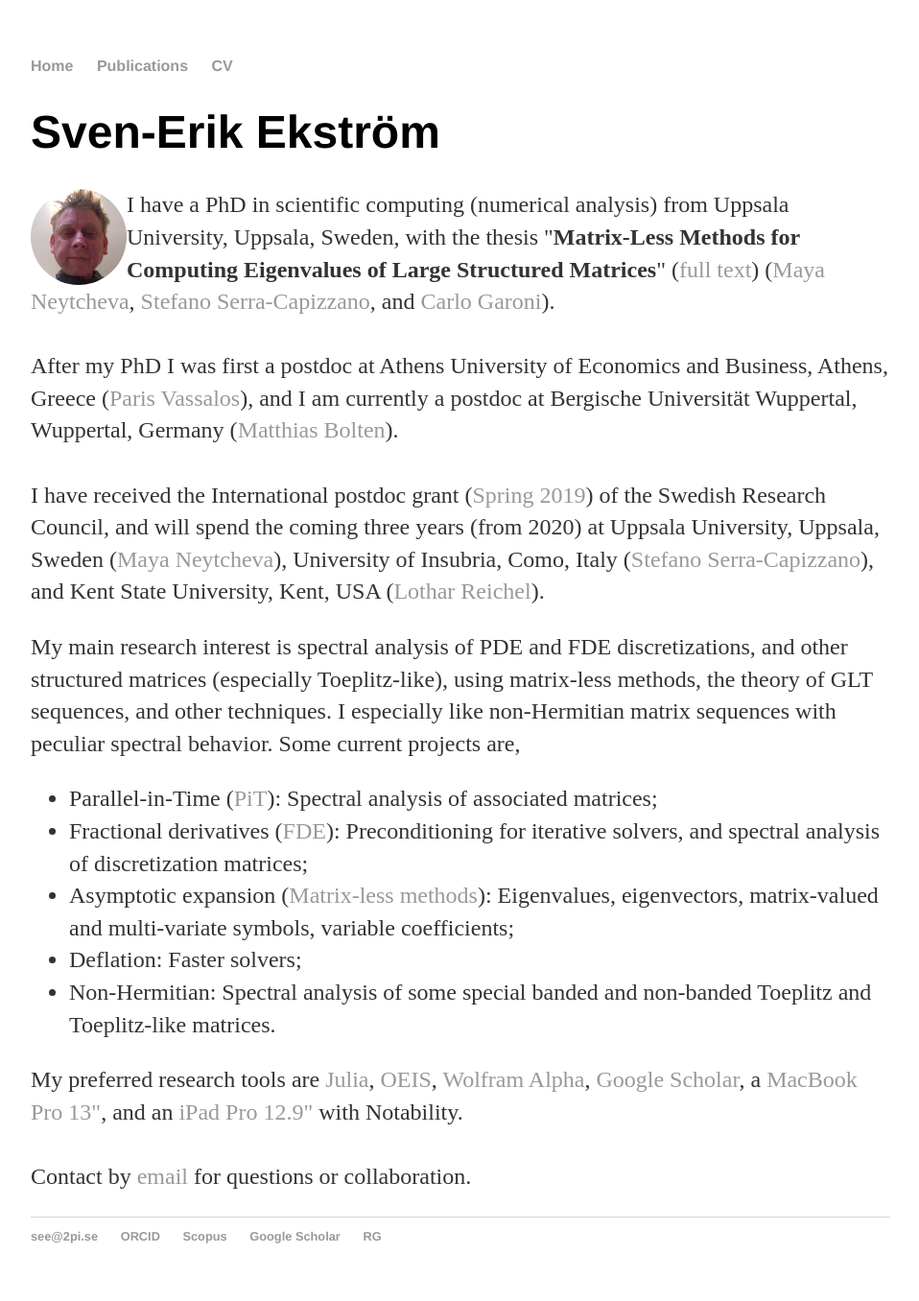
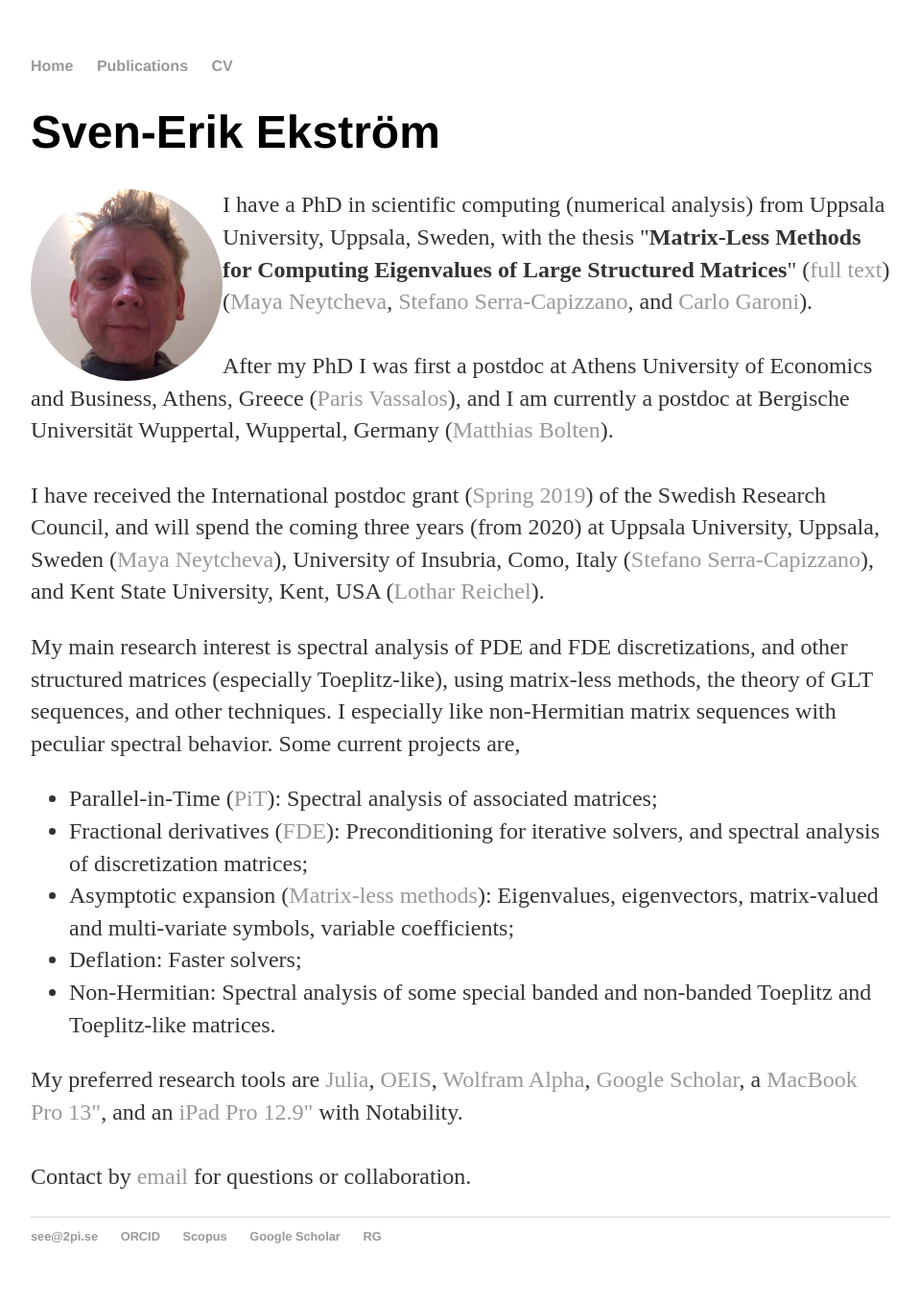
Before and after one commit to sverek/sverek.github.io, a Jekyll site: the page built from index.html, in a window 1280 px wide. Shown: the whole page at 96% size, without its empty margins (160-1118 px from the left). Built offline with Jekyll 4.4.1, drawn with Linux system fonts in a browser that asks for light colours.

```diff
--- a/css/main.css
+++ b/css/main.css
@@ -51,7 +51,7 @@ ul.foo {
     color: #333;
 }
 .frontimg {
-    width : 100px;
+    width : 200px;
     height: auto;
     float: left;
     border-radius: 50%;
--- a/index.html
+++ b/index.html
@@ -5,7 +5,7 @@ title: www.2pi.se
 <div class="blurb">
 	<h1>Sven-Erik Ekström</h1>
 	<p>
-    <img src="/img/see.png" class="frontimg" />
+    <img src="/img/see.jpg" class="frontimg" />
 		I have a PhD in scientific computing (numerical analysis) from Uppsala University, Uppsala, Sweden, with the thesis "<b>Matrix-Less Methods for Computing Eigenvalues of Large Structured Matrices</b>" (<a href="thesis.pdf">full text</a>) (<a href="https://www.researchgate.net/profile/Maya_Neytcheva">Maya Neytcheva</a>, <a href="https://scholar.google.com/citations?user=IPufiOUAAAAJ">Stefano Serra-Capizzano</a>, and <a href="https://scholar.google.se/citations?user=dmXgD0UAAAAJ">Carlo Garoni</a>).
 		<br>
 		<br>
```
Also changed, not shown: img/see.jpg (added).
